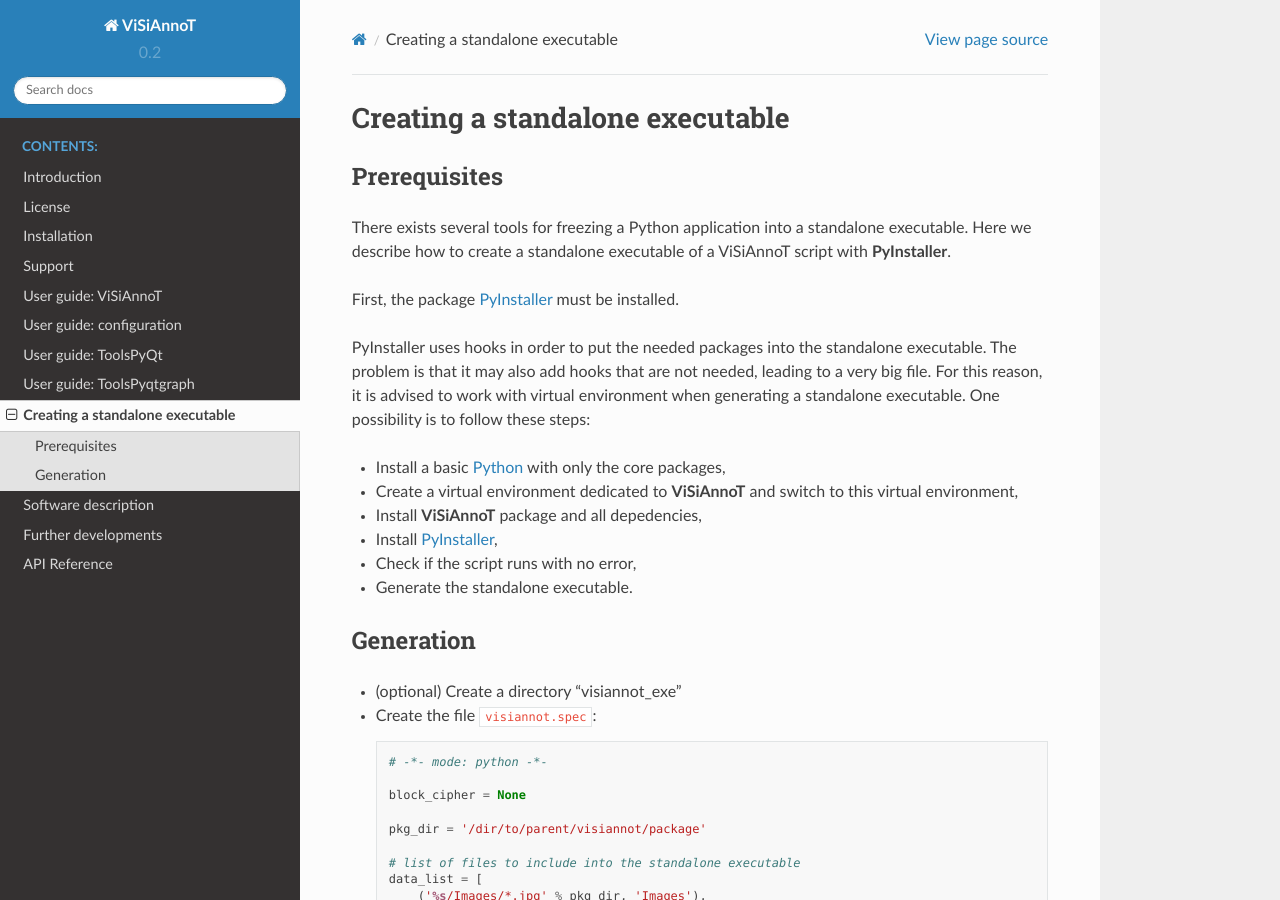
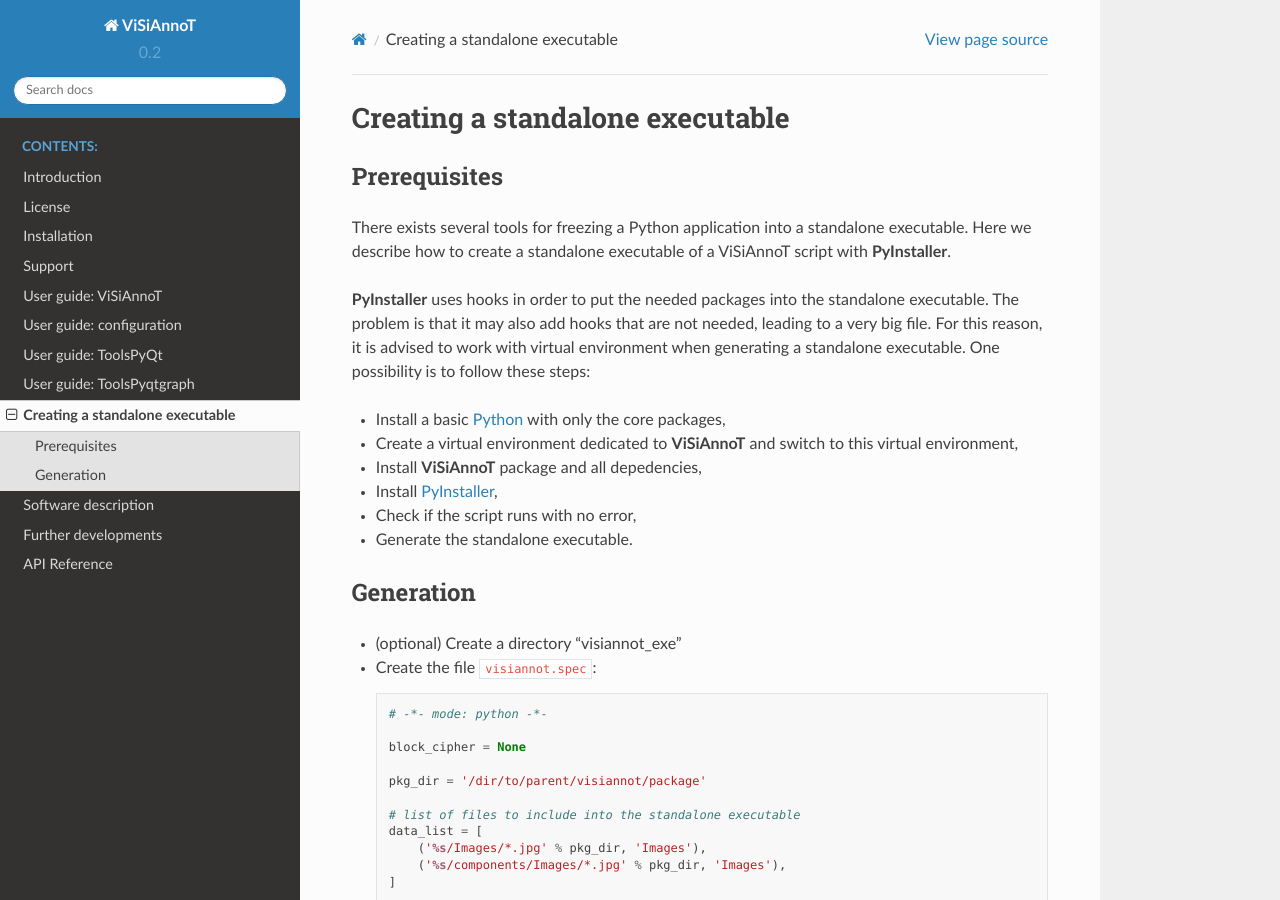
Before and after one commit to RphWbr/visiannot, a Sphinx documentation site: the page built from doc/source/exe.rst, in a window 1280 px wide and 900 px high. Built offline with Sphinx 7.4.7 and the Read the Docs theme 2.0.0, drawn with Linux system fonts in a browser that asks for light colours; formulas are drawn with MathJax 3.

Commit message:
develop - minor documentation update

```diff
--- a/doc/source/exe.rst
+++ b/doc/source/exe.rst
@@ -7,9 +7,7 @@ Prerequisites
 
 There exists several tools for freezing a Python application into a standalone executable. Here we describe how to create a standalone executable of a ViSiAnnoT script with **PyInstaller**.
 
-First, the package `PyInstaller <https://www.pyinstaller.org>`_ must be installed.
-
-PyInstaller uses hooks in order to put the needed packages into the standalone executable. The problem is that it may also add hooks that are not needed, leading to a very big file. For this reason, it is advised to work with virtual environment when generating a standalone executable. One possibility is to follow these steps:
+**PyInstaller** uses hooks in order to put the needed packages into the standalone executable. The problem is that it may also add hooks that are not needed, leading to a very big file. For this reason, it is advised to work with virtual environment when generating a standalone executable. One possibility is to follow these steps:
 
 * Install a basic `Python <https://www.python.org/downloads/>`_ with only the core packages,
 * Create a virtual environment dedicated to **ViSiAnnoT** and switch to this virtual environment,
```
